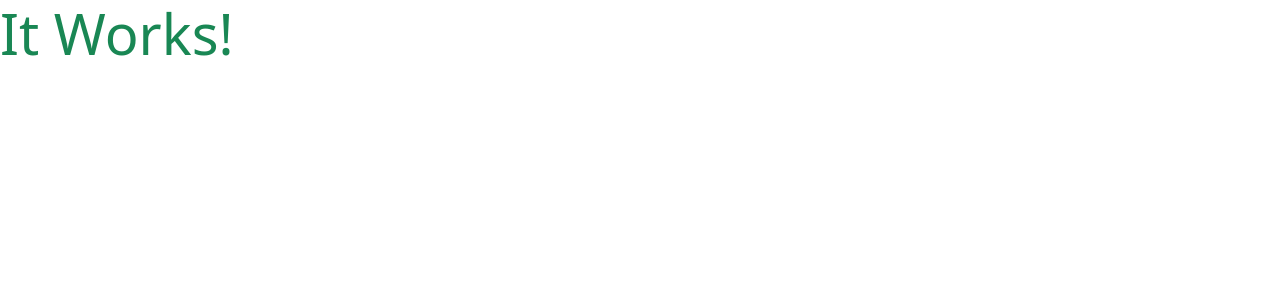
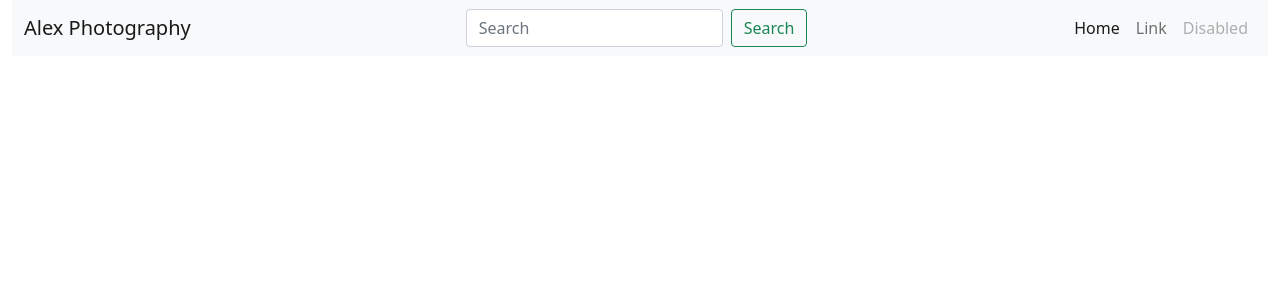
Before and after one commit to Code-Institute-Submissions/Pyleks-milestone4, a Django app: page / in a window 1280 px wide. Shown: the top 300 px of the page. Run offline with Django 3.2, Linux system fonts and the light colour scheme; some libraries are stand-ins or nearby versions.

Commit message:
Added basic navbar

```diff
--- a/home/templates/home/index.html
+++ b/home/templates/home/index.html
@@ -1,6 +1,22 @@
 {% extends "base.html" %}
 {% load static %}
 
+{% block page_header %}
+    <div class="container header-container">
+        <div class="row">
+            <div class="col">
+
+            </div>
+        </div>
+    </div>
+{% endblock %}
+
 {% block content %}
-    <h1 class="display-4 text-success">It Works!</h1>
+    <div class="container h-100">
+        <div class="row h-100">
+            <div class="col-3 my-auto">
+                <a href="" class="shop-now-button btn btn-lg rounded-0 text-uppercase py-3">Shop Today!</a>
+            </div>
+        </div>
+    </div>
 {% endblock %}
--- a/templates/base.html
+++ b/templates/base.html
@@ -14,16 +14,24 @@
     {% endblock %}
 
     {% block corecss %}
-        <link href="https://cdn.jsdelivr.net/npm/bootstrap@5.0.0-beta1/dist/css/bootstrap.min.css" rel="stylesheet" integrity="sha384-giJF6kkoqNQ00vy+HMDP7azOuL0xtbfIcaT9wjKHr8RbDVddVHyTfAAsrekwKmP1" crossorigin="anonymous">
+        <link href="https://cdn.jsdelivr.net/npm/bootstrap@5.0.0-beta1/dist/css/bootstrap.min.css" rel="stylesheet"
+              integrity="sha384-giJF6kkoqNQ00vy+HMDP7azOuL0xtbfIcaT9wjKHr8RbDVddVHyTfAAsrekwKmP1"
+              crossorigin="anonymous">
     {% endblock %}
 
     {% block extra_css %}
     {% endblock %}
 
     {% block corejs %}
-        <script src="https://cdn.jsdelivr.net/npm/bootstrap@5.0.0-beta1/dist/js/bootstrap.bundle.min.js" integrity="sha384-ygbV9kiqUc6oa4msXn9868pTtWMgiQaeYH7/t7LECLbyPA2x65Kgf80OJFdroafW" crossorigin="anonymous"></script>
-        <script src="https://cdn.jsdelivr.net/npm/@popperjs/core@2.5.4/dist/umd/popper.min.js" integrity="sha384-q2kxQ16AaE6UbzuKqyBE9/u/KzioAlnx2maXQHiDX9d4/zp8Ok3f+M7DPm+Ib6IU" crossorigin="anonymous"></script>
-        <script src="https://cdn.jsdelivr.net/npm/bootstrap@5.0.0-beta1/dist/js/bootstrap.min.js" integrity="sha384-pQQkAEnwaBkjpqZ8RU1fF1AKtTcHJwFl3pblpTlHXybJjHpMYo79HY3hIi4NKxyj" crossorigin="anonymous"></script>
+        <script src="https://cdn.jsdelivr.net/npm/bootstrap@5.0.0-beta1/dist/js/bootstrap.bundle.min.js"
+                integrity="sha384-ygbV9kiqUc6oa4msXn9868pTtWMgiQaeYH7/t7LECLbyPA2x65Kgf80OJFdroafW"
+                crossorigin="anonymous"></script>
+        <script src="https://cdn.jsdelivr.net/npm/@popperjs/core@2.5.4/dist/umd/popper.min.js"
+                integrity="sha384-q2kxQ16AaE6UbzuKqyBE9/u/KzioAlnx2maXQHiDX9d4/zp8Ok3f+M7DPm+Ib6IU"
+                crossorigin="anonymous"></script>
+        <script src="https://cdn.jsdelivr.net/npm/bootstrap@5.0.0-beta1/dist/js/bootstrap.min.js"
+                integrity="sha384-pQQkAEnwaBkjpqZ8RU1fF1AKtTcHJwFl3pblpTlHXybJjHpMYo79HY3hIi4NKxyj"
+                crossorigin="anonymous"></script>
     {% endblock %}
 
     {% block extra_js %}
@@ -33,7 +41,33 @@
     <title>Alex Photography {% block extra_title %} {% endblock %}</title>
 </head>
 <body>
-    <header class="container-fluid fixed-top"></header>
+<header class="container-fluid fixed-top">
+    <nav class="navbar navbar-expand-lg navbar-light bg-light">
+        <div class="container-fluid">
+            <button class="navbar-toggler" type="button" data-bs-toggle="collapse" data-bs-target="#navbarTogglerDemo01" aria-controls="navbarTogglerDemo01" aria-expanded="false" aria-label="Toggle navigation">
+                <span class="navbar-toggler-icon"></span>
+            </button>
+            <div class="collapse navbar-collapse" id="navbarTogglerDemo01">
+                <a class="navbar-brand" href="#">Alex Photography</a>
+                <form class="d-flex me-auto ms-auto">
+                    <input class="form-control me-2" type="search" placeholder="Search" aria-label="Search">
+                    <button class="btn btn-outline-success me-auto" type="submit">Search</button>
+                </form>
+                <ul class="navbar-nav  mb-2 mb-lg-0">
+                    <li class="nav-item">
+                        <a class="nav-link active" aria-current="page" href="#">Home</a>
+                    </li>
+                    <li class="nav-item">
+                        <a class="nav-link" href="#">Link</a>
+                    </li>
+                    <li class="nav-item">
+                        <a class="nav-link disabled" href="#" tabindex="-1" aria-disabled="true">Disabled</a>
+                    </li>
+                </ul>
+            </div>
+        </div>
+    </nav>
+</header>
 
 {% if messages %}
     <div class="message-container"></div>
@@ -45,7 +79,7 @@
 {% block content %}
 {% endblock %}
 
-    {% block postloadjs%}
+{% block postloadjs %}
 {% endblock %}
 
 
```
Lines whose indentation alone changed are shown as unchanged.
